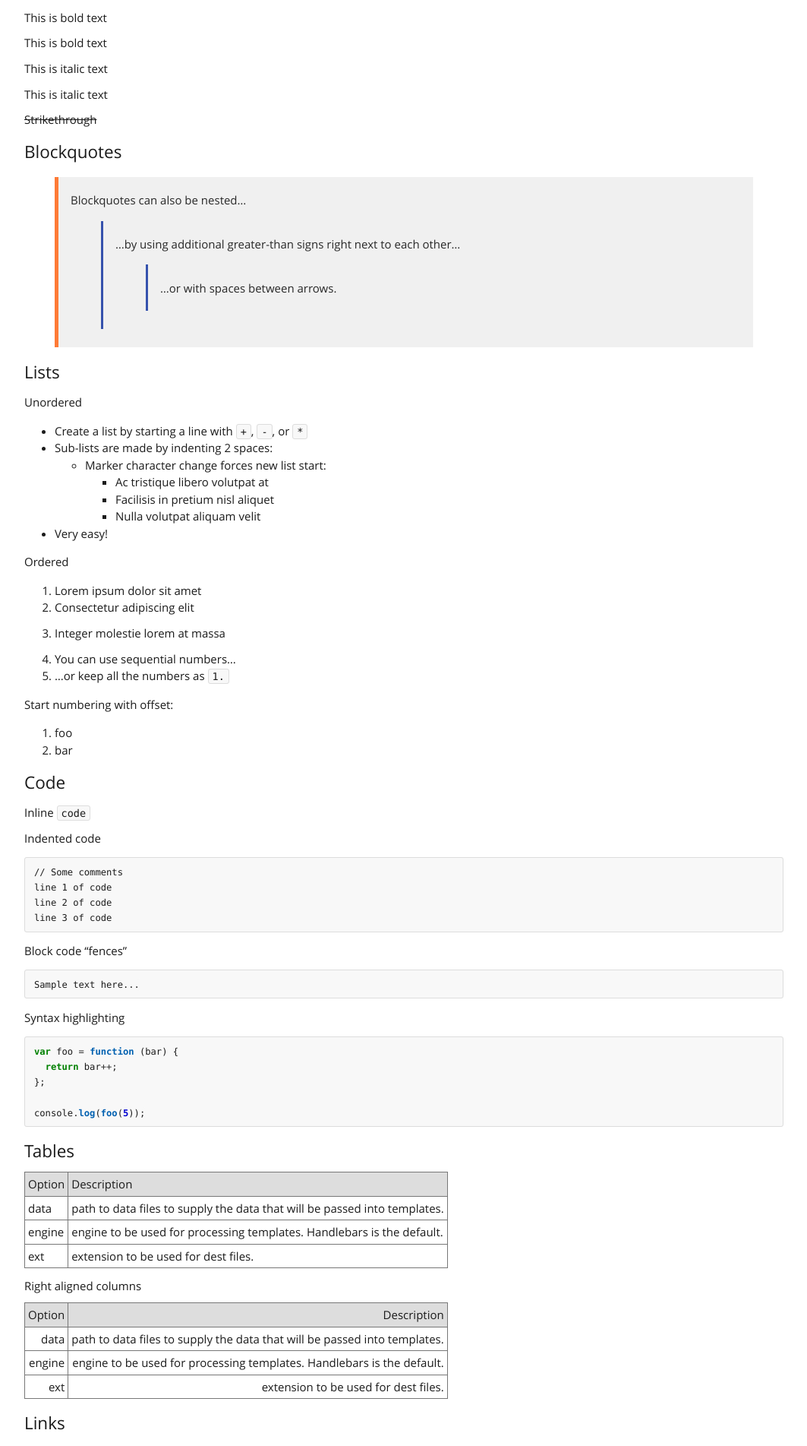
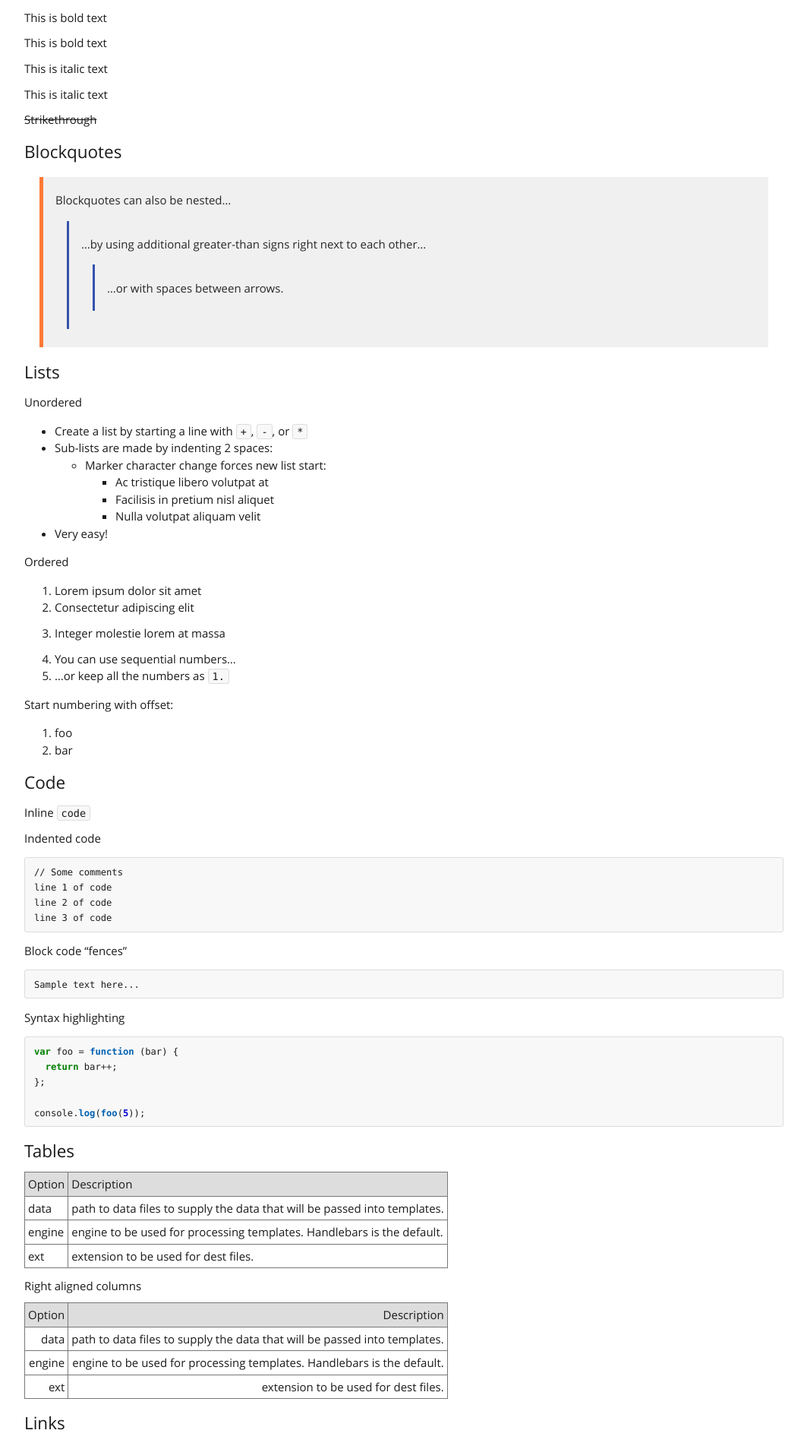
Before and after one commit to jotonedev/jekyll-theme-tallneck, a Jekyll site: the page built from _posts/2024-02-22-test-02.md, in a window 1280 px wide. Shown: the part 818-2721 px from the top of the page at 76% size, without its empty margins (108-1171 px from the left). Built offline with Jekyll 4.4.1, drawn with Linux system fonts in a browser that asks for light colours.

Commit message:
Fix quote on small screen

```diff
--- a/_sass/tallneck/base.scss
+++ b/_sass/tallneck/base.scss
@@ -138,6 +138,10 @@ table {
 blockquote {
   margin-block-start: 1rem;
   margin-block-end: 1rem;
+
+  margin-inline-start: 20px;
+  margin-inline-end: 20px;
+
   padding: 0.5rem 1rem;
 
   border-left: 5px solid var(--accent-primary);
@@ -150,5 +154,7 @@ blockquote {
 
   & > blockquote {
     border-left: 3px solid var(--accent-secondary);
+    margin-inline-start: 15px;
+    margin-inline-end: 15px;
   }
 }
```
